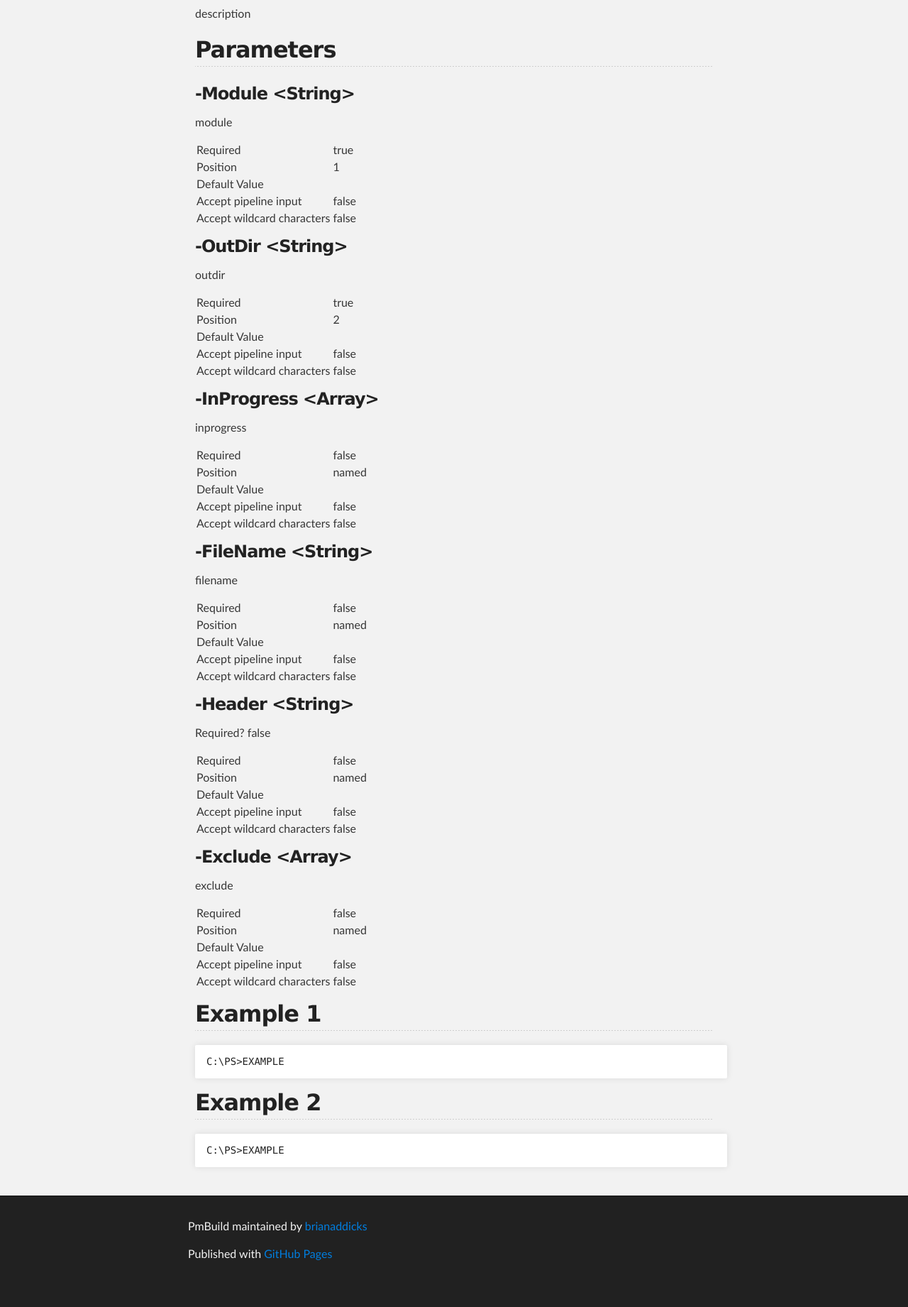
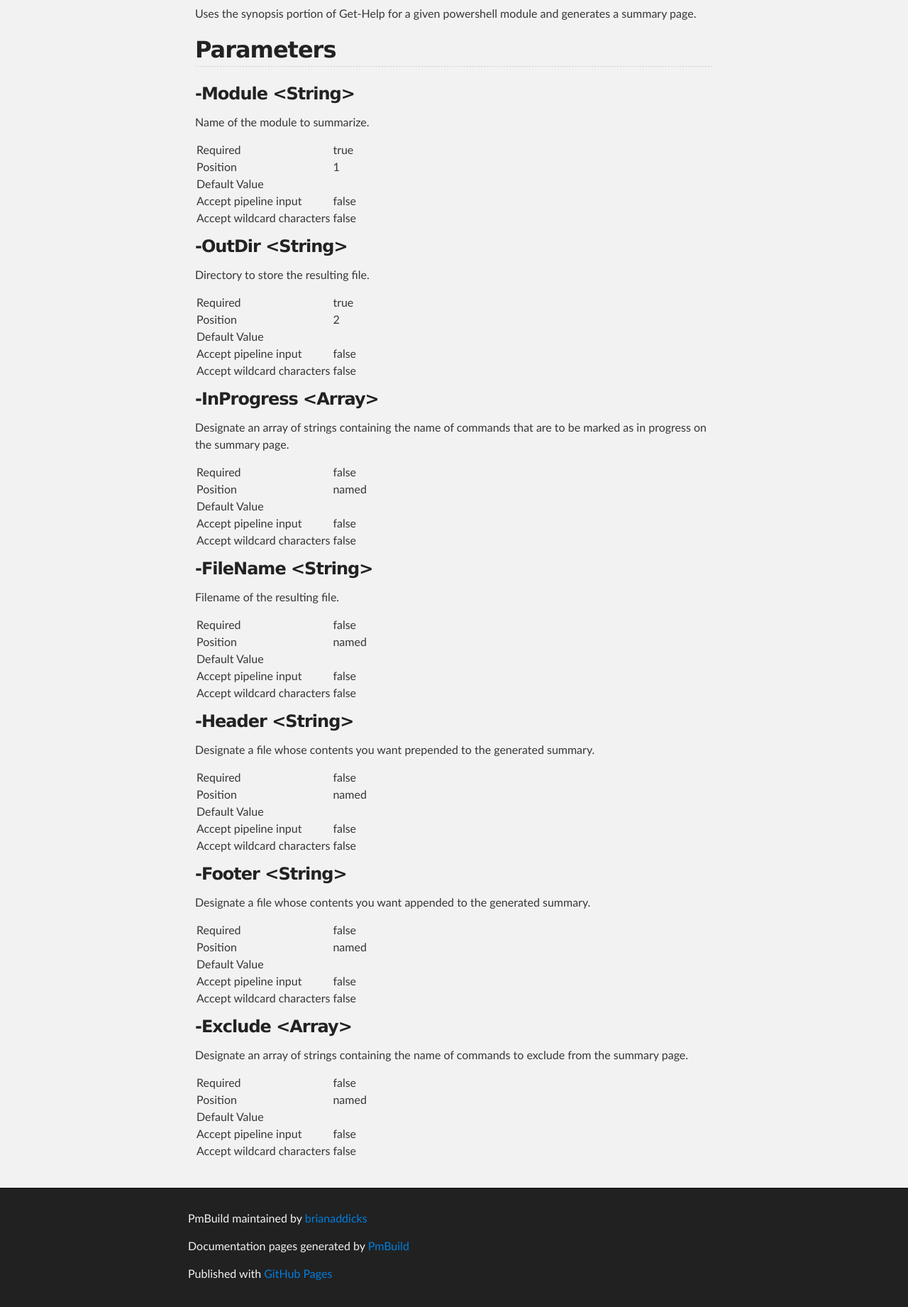
Before and after one commit to brianaddicks/PmBuild, a plain HTML site: page cmdlets/New-ModuleHomeHtml.html in a window 1280 px wide. Shown: the part 663-2504 px from the top of the page at 71% size. Before the commit the page ends 2476 px from the top, so only its background shows below. Drawn offline with Linux system fonts and the light colour scheme.

Commit message:
updated help and changed footers

```diff
--- a/cmdlets/New-ModuleHomeHtml.html
+++ b/cmdlets/New-ModuleHomeHtml.html
@@ -37,62 +37,65 @@
         <h1>New-ModuleHomeHtml</h1>
 
           <h2>Synopsis</h2>
-            <p>synopsis</p>
+            <p>Generates a powershell module summary page in Html.</p>
 
           <h2>Syntax</h2>
             <p>New-ModuleHomeHtml [-Module] &lt;String> [-OutDir] &lt;String> [-InProgress &lt;Array>] [-FileName &lt;String>] [-Header &lt;String>] [-Footer &lt;String>] [-Exclude &lt;Array>] [&lt;CommonParameters>]</p>
 
           <h2>Description</h2>
-            <p>description</p>
+            <p>Uses the synopsis portion of Get-Help for a given powershell module and generates a summary page.</p>
 
           <h2>Parameters</h2>
             <h3>-Module &lt;String></h3>
-              <p>module</p><table>              <tr><td>Required</td><td>true</td></tr>
+              <p>Name of the module to summarize.</p><table>              <tr><td>Required</td><td>true</td></tr>
               <tr><td>Position</td><td>1</td></tr>
               <tr><td>Default Value</td><td></td></tr>
               <tr><td>Accept pipeline input</td><td>false</td></tr>
               <tr><td>Accept wildcard characters</td><td>false</td></tr>
 
 </table>            <h3>-OutDir &lt;String></h3>
-              <p>outdir</p><table>              <tr><td>Required</td><td>true</td></tr>
+              <p>Directory to store the resulting file.</p><table>              <tr><td>Required</td><td>true</td></tr>
               <tr><td>Position</td><td>2</td></tr>
               <tr><td>Default Value</td><td></td></tr>
               <tr><td>Accept pipeline input</td><td>false</td></tr>
               <tr><td>Accept wildcard characters</td><td>false</td></tr>
 
 </table>            <h3>-InProgress &lt;Array></h3>
-              <p>inprogress</p><table>              <tr><td>Required</td><td>false</td></tr>
+              <p>Designate an array of strings containing the name of commands that are to be marked as in progress on the summary page.</p><table>              <tr><td>Required</td><td>false</td></tr>
               <tr><td>Position</td><td>named</td></tr>
               <tr><td>Default Value</td><td></td></tr>
               <tr><td>Accept pipeline input</td><td>false</td></tr>
               <tr><td>Accept wildcard characters</td><td>false</td></tr>
 
 </table>            <h3>-FileName &lt;String></h3>
-              <p>filename</p><table>              <tr><td>Required</td><td>false</td></tr>
+              <p>Filename of the resulting file.</p><table>              <tr><td>Required</td><td>false</td></tr>
               <tr><td>Position</td><td>named</td></tr>
               <tr><td>Default Value</td><td></td></tr>
               <tr><td>Accept pipeline input</td><td>false</td></tr>
               <tr><td>Accept wildcard characters</td><td>false</td></tr>
 
 </table>            <h3>-Header &lt;String></h3>
-              <p>Required?                    false</p><table>              <tr><td>Required</td><td>false</td></tr>
+              <p>Designate a file whose contents you want prepended to the generated summary.</p><table>              <tr><td>Required</td><td>false</td></tr>
+              <tr><td>Position</td><td>named</td></tr>
+              <tr><td>Default Value</td><td></td></tr>
+              <tr><td>Accept pipeline input</td><td>false</td></tr>
+              <tr><td>Accept wildcard characters</td><td>false</td></tr>
+
+</table>            <h3>-Footer &lt;String></h3>
+              <p>Designate a file whose contents you want appended to the generated summary.</p><table>              <tr><td>Required</td><td>false</td></tr>
               <tr><td>Position</td><td>named</td></tr>
               <tr><td>Default Value</td><td></td></tr>
               <tr><td>Accept pipeline input</td><td>false</td></tr>
               <tr><td>Accept wildcard characters</td><td>false</td></tr>
 
 </table>            <h3>-Exclude &lt;Array></h3>
-              <p>exclude</p><table>              <tr><td>Required</td><td>false</td></tr>
+              <p>Designate an array of strings containing the name of commands to exclude from the summary page.</p><table>              <tr><td>Required</td><td>false</td></tr>
               <tr><td>Position</td><td>named</td></tr>
               <tr><td>Default Value</td><td></td></tr>
               <tr><td>Accept pipeline input</td><td>false</td></tr>
               <tr><td>Accept wildcard characters</td><td>false</td></tr>
 
-</table>          <h2>Example 1</h2>
-              <pre><code>C:\PS>EXAMPLE</code></pre>
-          <h2>Example 2</h2>
-              <pre><code>C:\PS>EXAMPLE</code></pre>
-
+</table>
 
 
             </section>
@@ -102,6 +105,7 @@
     <div id="footer_wrap" class="outer">
       <footer class="inner">
         <p class="copyright">PmBuild maintained by <a href="https://github.com/brianaddicks">brianaddicks</a></p>
+        <p class="copyright">Documentation pages generated by <a href="http://brianaddicks.github.com/PmBuild/">PmBuild</a></p>
         <p>Published with <a href="http://pages.github.com">GitHub Pages</a></p>
       </footer>
     </div>
```
Also changed, not shown: cmdlets/Join-ModuleCmdlets.html (+6 -9 lines), cmdlets/New-CmdletHtml.html (+15 -11 lines), cmdlets/New-ModuleHomeMd.html (+18 -14 lines), index.html (+5 -4 lines).
